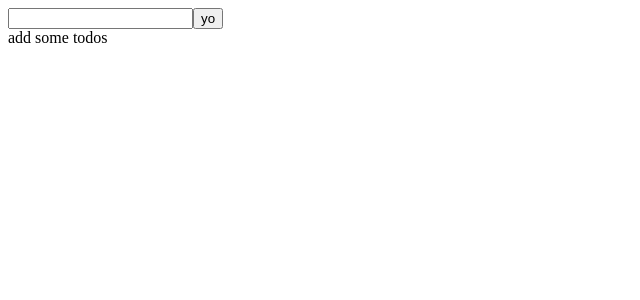
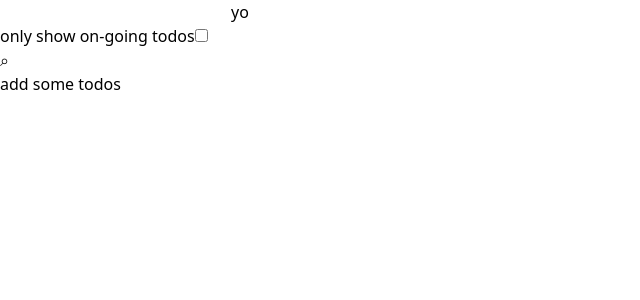
Before and after one commit to Rezaraki/to-do-list, a React (Create React App) app: page / in a window 1280 px wide. Shown: the top 300 px of the page, without its empty margins (0-640 px from the left). Built offline with nearby package versions, Linux system fonts and the light colour scheme.

Commit message:
added filter by done or not

```diff
--- a/package.json
+++ b/package.json
@@ -34,5 +34,10 @@
       "last 1 firefox version",
       "last 1 safari version"
     ]
+  },
+  "devDependencies": {
+    "autoprefixer": "^10.4.7",
+    "postcss": "^8.4.13",
+    "tailwindcss": "^3.0.24"
   }
 }
--- /dev/null
+++ b/postcss.config.js
@@ -0,0 +1,6 @@
+module.exports = {
+  plugins: {
+    tailwindcss: {},
+    autoprefixer: {},
+  },
+}
--- a/src/App.js
+++ b/src/App.js
@@ -1,11 +1,19 @@
 
+import { useReducer } from 'react';
 import './App.css';
 import TodoContainer from './components/TodoContainer';
+import TodoContext from './contexts/TodoContexts';
+
 
 function App() {
+
   return (
+    <>
+      {/* <DesktopNavBar /> */}
 
-    <TodoContainer />
+      <TodoContainer />
+
+    </>
   );
 }
 
--- /dev/null
+++ b/src/components/FeaturesBar.js
@@ -0,0 +1,25 @@
+import { useContext } from "react";
+import FeaturesContetxt from "../contexts/FeaturesContetxt";
+
+const FeaturesBar = () => {
+    // search filter
+    const [FeaturesData, featuresDispatcher, FEATURE_COMMANDS] = useContext(FeaturesContetxt)
+    return (<div>
+        {/* done-checkbox */}
+        <div>
+            <form onChange={e => { console.log(FeaturesData); featuresDispatcher({ type: FEATURE_COMMANDS.JUST_ON_GOING }) }} >
+                <label htmlFor="done-checkbox">only show on-going todos</label>
+                <input type="checkbox" id="done-checkbox" />
+            </form>
+        </div>
+        {/* search box */}
+        <div>
+            <button >⌕</button>
+            { }
+        </div>
+
+
+    </div>);
+}
+
+export default FeaturesBar;
--- a/src/components/Todo.js
+++ b/src/components/Todo.js
@@ -1,8 +1,7 @@
 // : [text, keys, isdone, todoDispatcher, DISPATCH_COMMANDS]
 
-import { useRef, useState } from "react";
+import { useState } from "react";
 import Button from "./Button";
-import styles from "../Styles/Todo.module.css";
 const Todo = ({ data: [todoDispatcher, DISPATCH_COMMANDS], todo: { todoText, key, isDone } }) => {
 
     // const todoTextField = useRef()
@@ -19,7 +18,7 @@ const Todo = ({ data: [todoDispatcher, DISPATCH_COMMANDS], todo: { todoText, key
         <div key={key}>
             {/* show todo text, when edit clicked show input for changing the todotext */}
             {/* add a condition to show the txt linedthorough when isDone is true  */}
-            {editToggle ? <span className={isDone ? styles.isDone : styles.notDone}>{todoText}</span> : <form onSubmit={e => submitFunc(e)}>
+            {editToggle ? <span className={isDone ? 'text-gray-500 line-through' : undefined}>{todoText} </span> : <form onSubmit={e => submitFunc(e)}>
                 <input type="text" className="edit-input" /> <button>submit</button>
             </form>
             }
--- a/src/components/TodoContainer.js
+++ b/src/components/TodoContainer.js
@@ -1,11 +1,16 @@
-import { useEffect, useReducer, useState } from "react";
+import { useContext, useReducer, useState } from "react";
+import FeaturesContetxt from "../contexts/FeaturesContetxt";
+import TodoContext from "../contexts/TodoContexts";
+import FeaturesBar from "./FeaturesBar";
 
 import TodoInput from "./TodoInput";
 import TodoList from "./TodoList";
 
 //  adding delete func  ✓
 // adding eddit func    ✓
-// adding check button
+// adding check button  ✓
+// use constext         ✓
+// adding filter by done or not
 // beautifing the App
 // finding a solution for backend
 const DISPATCH_COMMANDS = {
@@ -24,7 +29,7 @@ const todoGen = function (todoText, arrayOftodos) {
         isDone: false
     }
 }
-const toggler = toggleValue => !toggleValue;
+const toggler = toggleValue => toggleValue ^= true;;
 const reducer = (state, action) => {
 
     switch (action.type) {
@@ -76,15 +81,45 @@ const reducer = (state, action) => {
             break;
     }
 }
+const FEATURE_COMMANDS = {
+    SEARCH: 'SEARCH',
+    JUST_ON_GOING: 'JUST_ON_GOING',
+
+}
+const featuresReducer = (featureState, featureAction) => {
+    switch (featureAction.type) {
+        case FEATURE_COMMANDS.SEARCH:
+
+            return featureState
+
+        case FEATURE_COMMANDS.JUST_ON_GOING:
+            const tempfeatureState = { ...featureState }
+
+            tempfeatureState.onlyOngoing ^= true;
+
+
+            return tempfeatureState
+
+
+        default: return featureState
+    }
+}
 const TodoContainer = () => {
+    const [todos, todoDispatcher] = useReducer(reducer, [])
+    const [FeaturesData, featuresDispatcher] = useReducer(featuresReducer, { onlyOngoing: false })
 
-    const [todos, todoDispatcher] = useReducer(reducer, [])
 
     return (
         <div className="todo-container">
             <div className="todo-second-container">
-                <TodoInput data={[todoDispatcher, DISPATCH_COMMANDS]} />
-                <TodoList data={[todos, todoDispatcher, DISPATCH_COMMANDS]} />
+                <TodoContext.Provider value={[todos, todoDispatcher, DISPATCH_COMMANDS]}>
+                    <FeaturesContetxt.Provider value={[FeaturesData, featuresDispatcher, FEATURE_COMMANDS]}>
+                        <TodoInput />
+                        <FeaturesBar />
+                        <TodoList />
+                    </FeaturesContetxt.Provider>
+                </TodoContext.Provider>
+
             </div>
         </div>
     );
--- a/src/components/TodoInput.js
+++ b/src/components/TodoInput.js
@@ -1,11 +1,11 @@
-import { useEffect, useRef } from "react";
+import { useContext, useEffect, useRef } from "react";
+import TodoContext from "../contexts/TodoContexts";
 
 
-const TodoInput = ({ data: [todoDispatcher, DISPATCH_COMMANDS] }) => {
+const TodoInput = () => {
 
-    console.log();
+    const [_, todoDispatcher, DISPATCH_COMMANDS] = useContext(TodoContext)
 
-    // console.log(todoInputGetter, DISPATCH_COMMANDS);
     const inputRef = useRef()
 
     useEffect(() => {
--- a/src/components/TodoList.js
+++ b/src/components/TodoList.js
@@ -1,19 +1,31 @@
+import { useContext } from "react"
+import FeaturesContetxt from "../contexts/FeaturesContetxt"
+import TodoContext from "../contexts/TodoContexts"
 import Todo from "./Todo"
 
 
-// : [todos, todoDispatcher, DISPATCH_COMMANDS]
-// DISPATCH_COMMANDS={DISPATCH_COMMANDS} todoDispatcher={todoDispatcher} text={todo.todoText} keys={todo.key} key={todo.key} isdone={todo.isDone}
-const TodoList = ({ data: [todos, ...theRest] }) => {
+const TodoList = () => {
+    const [todos, ...theRest] = useContext(TodoContext)
+    const [FeaturesData, featuresDispatcher, FEATURE_COMMANDS] = useContext(FeaturesContetxt)
+    console.log(todos, FeaturesData);
+    const mapFunc = todos => todos.map(todo => <div key={todo.key}> <Todo todo={todo} key={todo.key} data={theRest} /></div>)
+
 
     if (todos[0]) {
 
-        // console.log(!todos[0], '!todos[0]', todos);
-        return (
+        if (FeaturesData.onlyOngoing) {
+            const onlyOngoingTodos = todos.filter(todo => todo.isDone === false)
 
-            todos.map(todo => <div key={todo.key}> <Todo todo={todo} key={todo.key} data={theRest} /></div>)
+            return mapFunc(onlyOngoingTodos)
 
-        )
-    } else { return <div  > add some todos</div> }
+        } if (!FeaturesData.onlyOngoing) {
+
+            return mapFunc(todos)
+        }
+    }
+    else { return <div  > add some todos</div> }
+
+
 
 }
 
--- /dev/null
+++ b/src/contexts/FeaturesContetxt.js
@@ -0,0 +1,4 @@
+import { createContext } from "react";
+
+const FeaturesContetxt = createContext()
+export default FeaturesContetxt
--- a/src/index.css
+++ b/src/index.css
@@ -1,3 +1,6 @@
+@tailwind base;
+@tailwind components;
+@tailwind utilities;
 /* body {
   margin: 0;
   font-family: -apple-system, BlinkMacSystemFont, 'Segoe UI', 'Roboto', 'Oxygen',
--- /dev/null
+++ b/tailwind.config.js
@@ -0,0 +1,7 @@
+module.exports = {
+  content: ["./src/**/*.{js,jsx,ts,tsx}",],
+  theme: {
+    extend: {},
+  },
+  plugins: [],
+}
```
Also changed, not shown: 1 other file (tests, documents, lock files or other folders).
